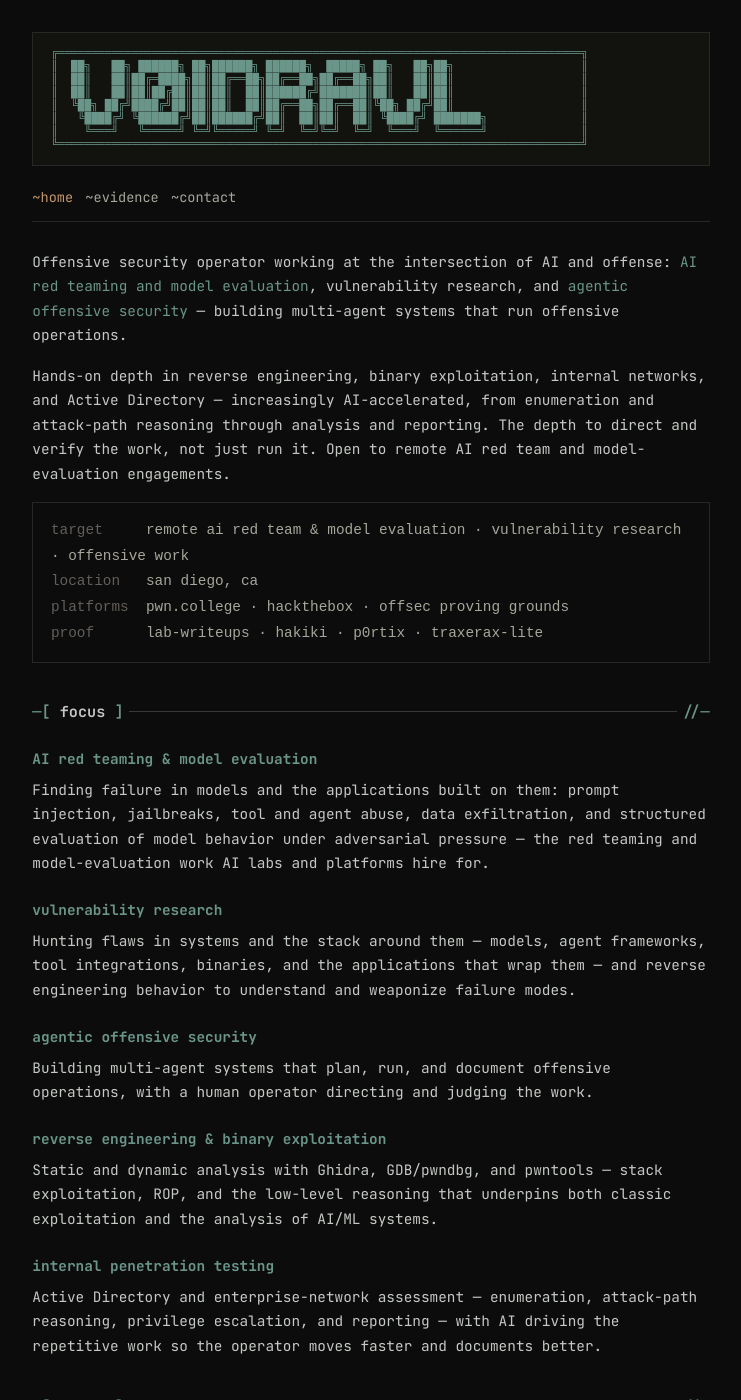
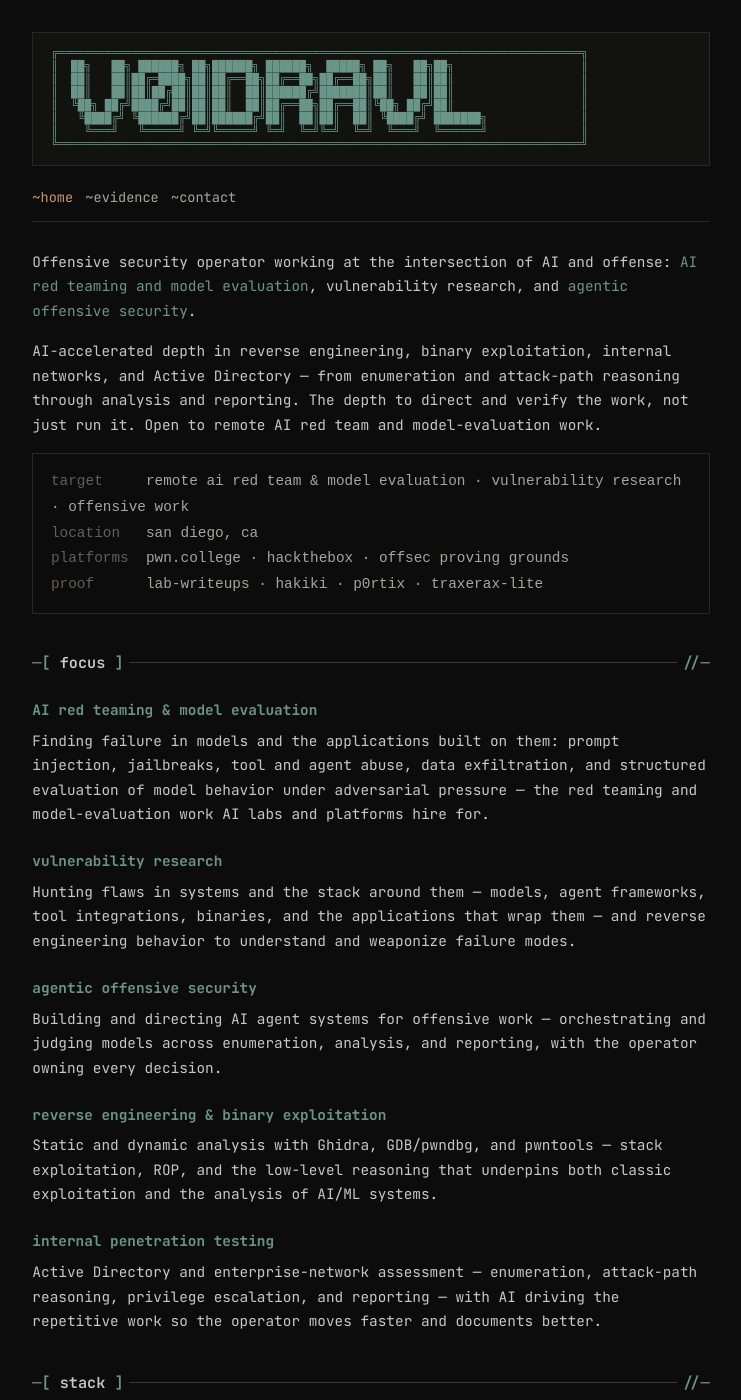
Before and after one commit to v0idravl/whoami, a Jekyll site: the page built from index.html, in a window 1280 px wide and 1400 px high. Shown: the whole window, without its empty margins (269-1010 px from the left). Built offline with Jekyll 4.4.1, drawn with Linux system fonts in a browser that asks for light colours; some of the changed text lies outside the part shown.

Commit message:
content: drop 'multi-agent run offensive operations' framing; adopt AI-accelerated + agentic offensive security

```diff
--- a/index.html
+++ b/index.html
@@ -8,16 +8,14 @@
 <p class="lead">
 Offensive security operator working at the intersection of AI and offense:
 <span class="accent">AI red teaming and model evaluation</span>, vulnerability
-research, and <span class="accent">agentic offensive security</span> — building
-multi-agent systems that run offensive operations.
+research, and <span class="accent">agentic offensive security</span>.
 </p>
 
 <p>
-Hands-on depth in reverse engineering, binary exploitation, internal networks,
-and Active Directory — increasingly AI-accelerated, from enumeration and
-attack-path reasoning through analysis and reporting. The depth to direct and
-verify the work, not just run it. Open to remote AI red team and
-model-evaluation engagements.
+AI-accelerated depth in reverse engineering, binary exploitation, internal
+networks, and Active Directory — from enumeration and attack-path reasoning
+through analysis and reporting. The depth to direct and verify the work, not
+just run it. Open to remote AI red team and model-evaluation work.
 </p>
 
 <pre class="kv"><span class="k">target    </span> remote ai red team &amp; model evaluation · vulnerability research · offensive work
@@ -44,8 +42,9 @@
 
 <h3>agentic offensive security</h3>
 <p>
-Building multi-agent systems that plan, run, and document offensive operations,
-with a human operator directing and judging the work.
+Building and directing AI agent systems for offensive work — orchestrating and
+judging models across enumeration, analysis, and reporting, with the operator
+owning every decision.
 </p>
 
 <h3>reverse engineering &amp; binary exploitation</h3>
@@ -73,7 +72,7 @@
 
 <div class="idx">
   <a class="idx-item" href="{{ '/projects.html' | relative_url }}">
-    <span class="t">multi-agent offensive operations</span><span class="dots"></span><span class="m">systems work</span>
+    <span class="t">agentic offensive security</span><span class="dots"></span><span class="m">systems work</span>
   </a>
   <a class="idx-item" href="https://v0idravl.github.io/lab-writeups">
     <span class="t">lab-writeups</span><span class="dots"></span><span class="m">htb · pg · thm</span>
```
Also changed, not shown: projects.html (+6 -6 lines).
